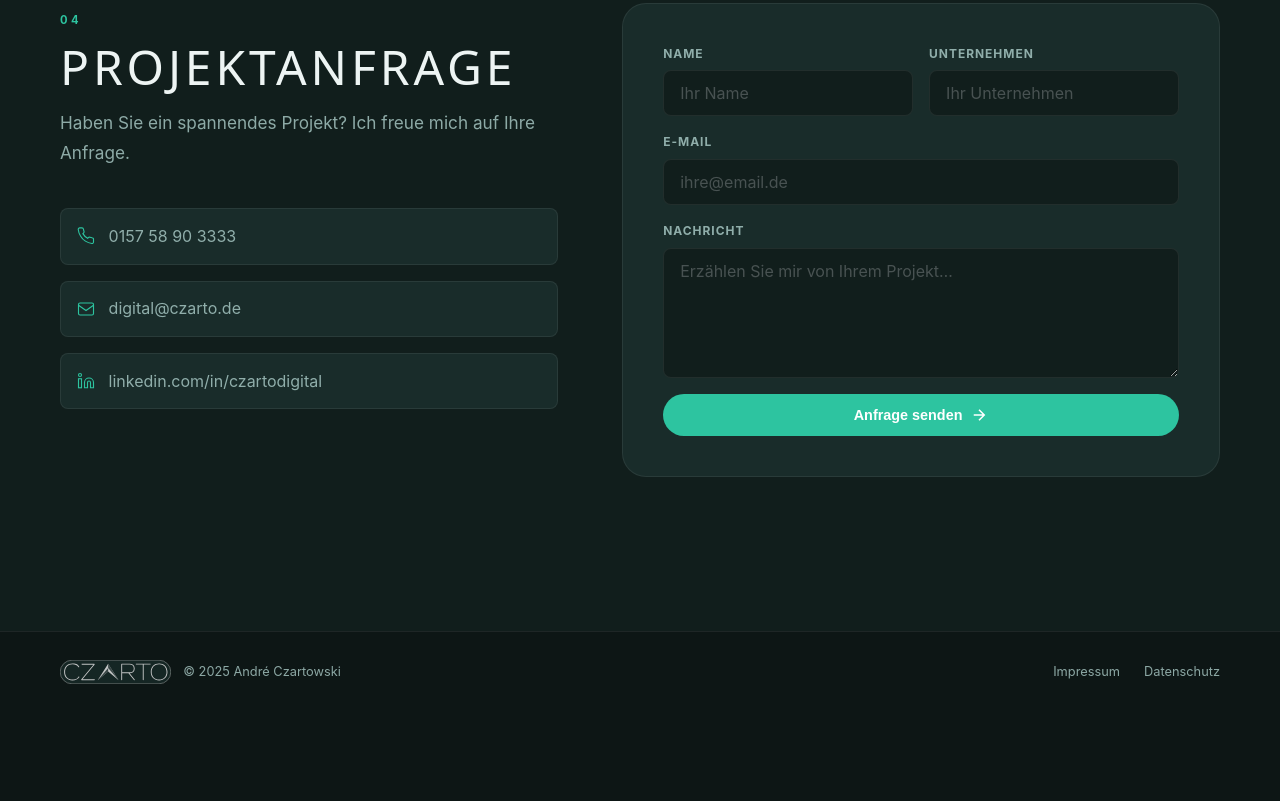
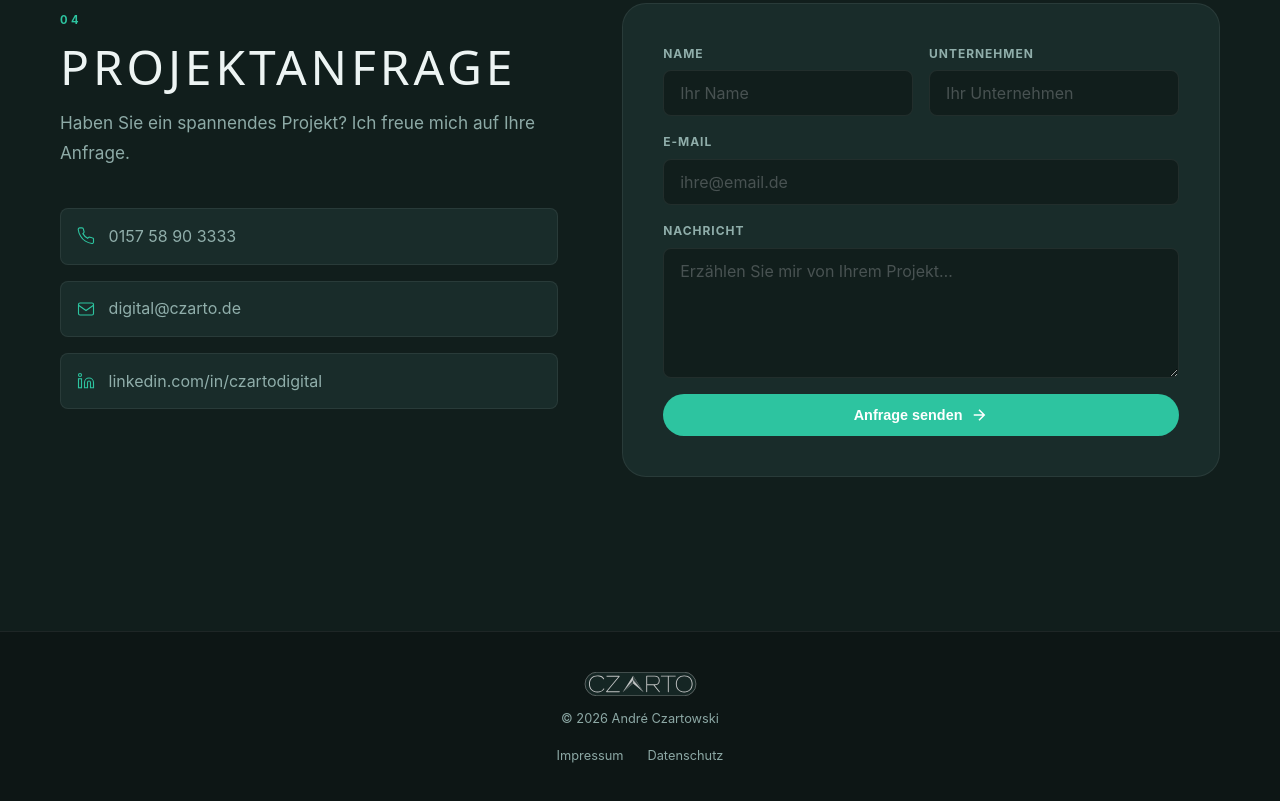
Before and after one commit to czarto-digital/test, a plain HTML site: page index.html in a window 1280 px wide. Shown: the part 7432-8233 px from the top of the page. Before the commit the page ends 8144 px from the top, so only its background shows below. Drawn offline with Linux system fonts and the light colour scheme.

Commit message:
Footer: centered layout, larger logo, copyright 2026, links below
Co-Authored-By: Claude Sonnet 4.6 <noreply@anthropic.com>

```diff
--- a/index.html
+++ b/index.html
@@ -589,9 +589,9 @@
   <footer class="footer">
     <div class="container footer-inner">
       <div class="footer-brand">
-        <img src="logo.svg" alt="Czarto Digital" class="footer-logo-img footer-logo-img--dark" width="110" height="24" />
-        <img src="czarto_logo_2020_invert.svg" alt="Czarto Digital" class="footer-logo-img footer-logo-img--light" width="110" height="24" />
-        <span class="footer-copy">&copy; 2025 André Czartowski</span>
+        <img src="logo.svg" alt="Czarto Digital" class="footer-logo-img footer-logo-img--dark" width="165" height="36" />
+        <img src="czarto_logo_2020_invert.svg" alt="Czarto Digital" class="footer-logo-img footer-logo-img--light" width="165" height="36" />
+        <span class="footer-copy">&copy; 2026 André Czartowski</span>
       </div>
       <nav class="footer-links" aria-label="Footer Navigation">
         <a href="impressum.html" class="footer-link">Impressum</a>
--- a/styles.css
+++ b/styles.css
@@ -1215,22 +1215,24 @@ html.theme-light .expertise-img--light { display: block; }
 
 /* ─── Footer ─────────────────────────────────────────────────────────────── */
 .footer {
-  padding-block: 1.75rem;
+  padding-block: 2.5rem;
   border-top: 1px solid var(--clr-border);
   background: var(--clr-bg);
 }
 .footer-inner {
   display: flex;
-  align-items: center;
-  justify-content: space-between;
-  flex-wrap: wrap;
+  flex-direction: column;
+  align-items: center;
   gap: 1rem;
+  text-align: center;
 }
 .footer-brand {
   display: flex;
+  flex-direction: column;
   align-items: center;
   gap: 0.75rem;
 }
+.footer-logo-img { width: 165px; }
 .footer-copy {
   font-size: 0.8rem;
   color: var(--clr-text-muted);
```
